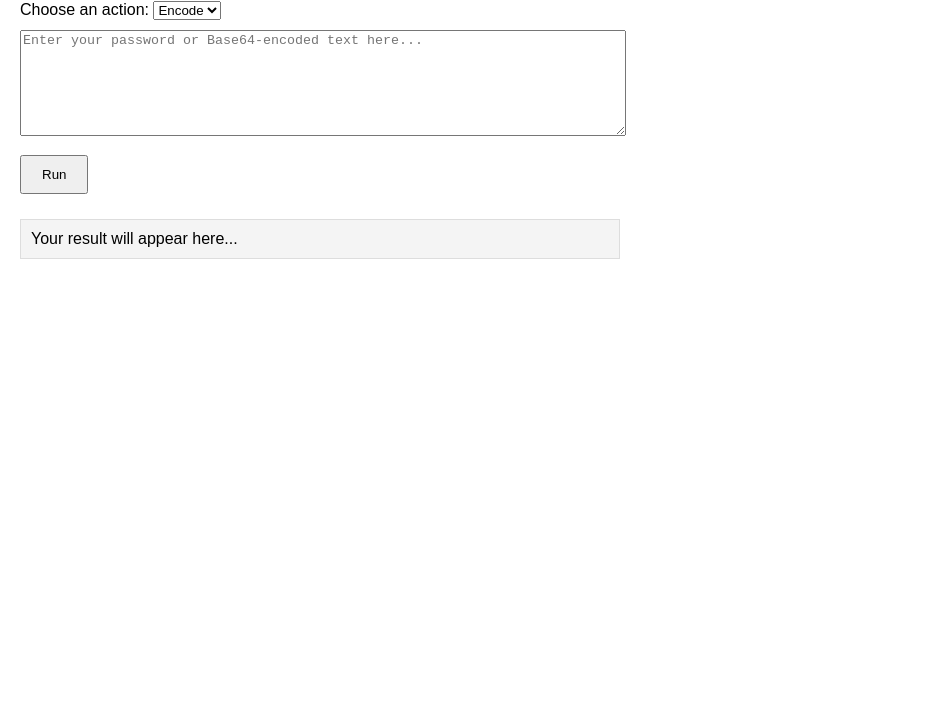
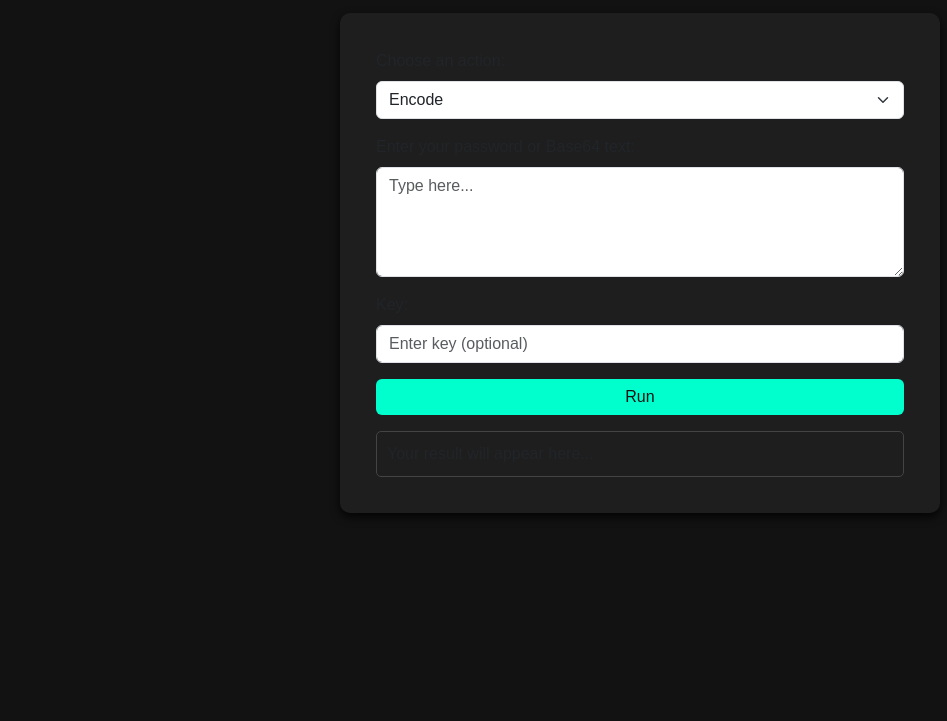
Before and after one commit to vandalit/PasswordEncryption, a plain HTML site: page index.html in a window 1280 px wide. Shown: the part 79-800 px from the top of the page, without its empty margins (0-947 px from the left). Drawn offline with nearby package versions, Linux system fonts and the light colour scheme.

Commit message:
lock and key

```diff
--- a/index.html
+++ b/index.html
@@ -4,61 +4,139 @@
     <meta charset="UTF-8">
     <meta name="viewport" content="width=device-width, initial-scale=1.0">
     <title>Password Encoder/Decoder</title>
+    <!-- Bootstrap CSS -->
+    <link
+        href="https://cdn.jsdelivr.net/npm/bootstrap@5.3.0-alpha3/dist/css/bootstrap.min.css"
+        rel="stylesheet"
+        integrity="sha384-KyZXEAg3QhqLMpG8r+Knujsl5/5hb7xv8pGkkrhzx8nE6S5c5G22k78VMBspk4w"
+        crossorigin="anonymous"
+    >
     <style>
         body {
-            font-family: Arial, sans-serif;
-            margin: 20px;
-            max-width: 600px;
+            background-color: #121212;
+            color: #ffffff;
+            font-family: 'Arial', sans-serif;
+            padding: 20px;
         }
-        textarea {
-            width: 100%;
-            height: 100px;
-            margin: 10px 0;
+        h1 {
+            color: #00ffcc;
         }
-        button {
-            margin: 5px 0;
-            padding: 10px 20px;
-            cursor: pointer;
+        .card {
+            background-color: #1e1e1e;
+            border: none;
+            border-radius: 10px;
+            padding: 20px;
+            box-shadow: 0px 4px 10px rgba(0, 0, 0, 0.8);
+        }
+        .btn-custom {
+            background-color: #00ffcc;
+            color: #121212;
+            border: none;
+            transition: 0.3s ease-in-out;
+        }
+        .btn-custom:hover {
+            background-color: #00e0b3;
+        }
+        textarea, input {
+            background-color: #2e2e2e;
+            color: #ffffff;
+            border: 1px solid #444;
+            border-radius: 5px;
         }
         .result {
+            background-color: #1e1e1e;
+            border: 1px solid #444;
+            border-radius: 5px;
+            padding: 10px;
             margin-top: 20px;
-            padding: 10px;
-            background-color: #f4f4f4;
-            border: 1px solid #ddd;
         }
     </style>
 </head>
 <body>
-    <h1>Password Encoder/Decoder</h1>
-    <label for="action">Choose an action:</label>
-    <select id="action">
-        <option value="encode">Encode</option>
-        <option value="decode">Decode</option>
-    </select>
-    <textarea id="inputText" placeholder="Enter your password or Base64-encoded text here..."></textarea>
-    <button onclick="processText()">Run</button>
-    <div class="result" id="output">Your result will appear here...</div>
+    <div class="container">
+        <h1 class="text-center mb-4">Password Encoder/Decoder</h1>
+        <div class="card mx-auto" style="max-width: 600px;">
+            <div class="card-body">
+                <label for="action" class="form-label">Choose an action:</label>
+                <select id="action" class="form-select mb-3">
+                    <option value="encode">Encode</option>
+                    <option value="decode">Decode</option>
+                </select>
+                <label for="inputText" class="form-label">Enter your password or Base64 text:</label>
+                <textarea id="inputText" class="form-control mb-3" rows="4" placeholder="Type here..."></textarea>
+                <label for="key" class="form-label">Key:</label>
+                <input id="key" type="text" class="form-control mb-3" placeholder="Enter key (optional)">
+                <button class="btn btn-custom w-100" onclick="processText()">Run</button>
+                <div class="result mt-3" id="output">Your result will appear here...</div>
+            </div>
+        </div>
+    </div>
+
+    <!-- Bootstrap JS -->
+    <script src="https://cdn.jsdelivr.net/npm/bootstrap@5.3.0-alpha3/dist/js/bootstrap.bundle.min.js"
+        integrity="sha384-ENjdO4Dr2bkBIFxQpeoA6lpT7rHRN22+3DR4eLrZB8cEgxlj3BXUAMrtw1WE6yIw"
+        crossorigin="anonymous"></script>
 
     <script>
+        // Vigenère Cipher Functions
+        function vigenereEncrypt(text, key) {
+            const alphabet = "ABCDEFGHIJKLMNOPQRSTUVWXYZabcdefghijklmnopqrstuvwxyz";
+            const keyRepeats = key.repeat(Math.ceil(text.length / key.length)).slice(0, text.length);
+            return Array.from(text).map((char, i) => {
+                const textIndex = alphabet.indexOf(char);
+                const keyIndex = alphabet.indexOf(keyRepeats[i]);
+                if (textIndex === -1) return char; // Non-alphabet character
+                const newIndex = (textIndex + keyIndex) % alphabet.length;
+                return alphabet[newIndex];
+            }).join('');
+        }
+
+        function vigenereDecrypt(text, key) {
+            const alphabet = "ABCDEFGHIJKLMNOPQRSTUVWXYZabcdefghijklmnopqrstuvwxyz";
+            const keyRepeats = key.repeat(Math.ceil(text.length / key.length)).slice(0, text.length);
+            return Array.from(text).map((char, i) => {
+                const textIndex = alphabet.indexOf(char);
+                const keyIndex = alphabet.indexOf(keyRepeats[i]);
+                if (textIndex === -1) return char; // Non-alphabet character
+                const newIndex = (textIndex - keyIndex + alphabet.length) % alphabet.length;
+                return alphabet[newIndex];
+            }).join('');
+        }
+
+        // Base64 and Clipboard Handling
         function processText() {
             const action = document.getElementById("action").value;
             const input = document.getElementById("inputText").value.trim();
+            const key = document.getElementById("key").value.trim();
             const outputElement = document.getElementById("output");
 
             try {
+                let result = '';
                 if (action === "encode") {
-                    const encoded = btoa(input);
-                    outputElement.textContent = `Encoded: ${encoded}`;
+                    result = btoa(input);
+                    if (key) result = vigenereEncrypt(result, key);
                 } else if (action === "decode") {
-                    const decoded = atob(input);
-                    outputElement.textContent = `Decoded: ${decoded}`;
+                    result = key ? vigenereDecrypt(input, key) : input;
+                    result = atob(result);
                 } else {
                     outputElement.textContent = "Invalid action!";
+                    return;
                 }
+                outputElement.textContent = result;
+                navigator.clipboard.writeText(result); // Copy to clipboard
+                alert("Result copied to clipboard!");
             } catch (error) {
                 outputElement.textContent = `Error: ${error.message}`;
             }
         }
+
+        // Trigger "Run" on Enter
+        document.addEventListener("keydown", (event) => {
+            if (event.key === "Enter") {
+                event.preventDefault();
+                processText();
+            }
+        });
     </script>
 </body>
 </html>
```
